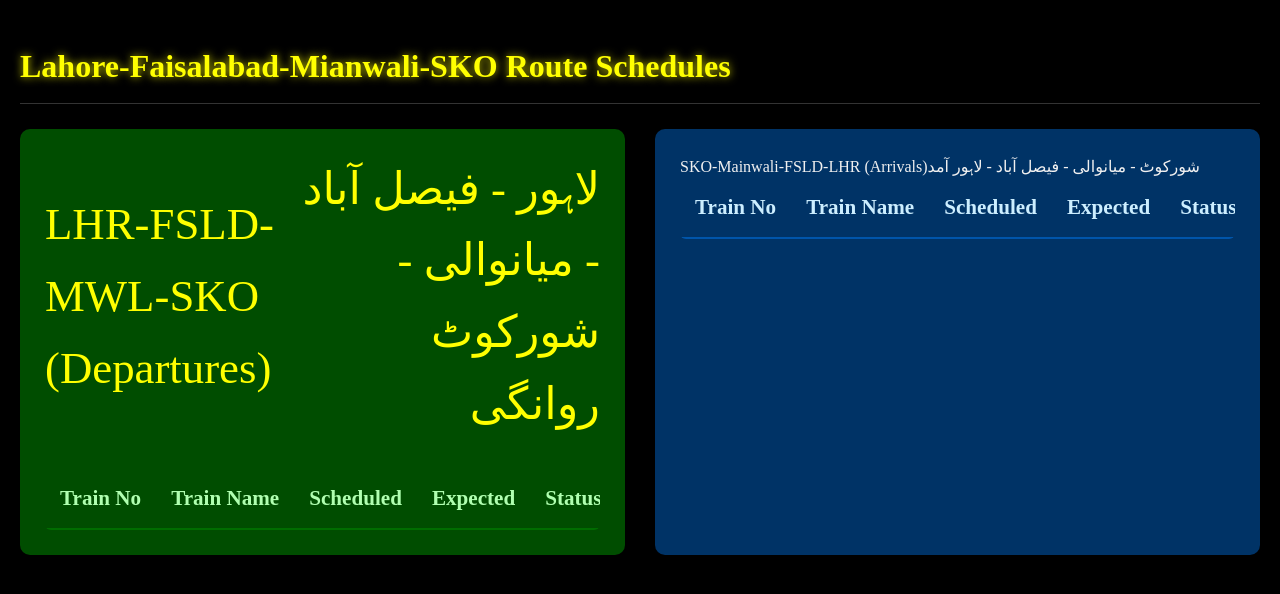
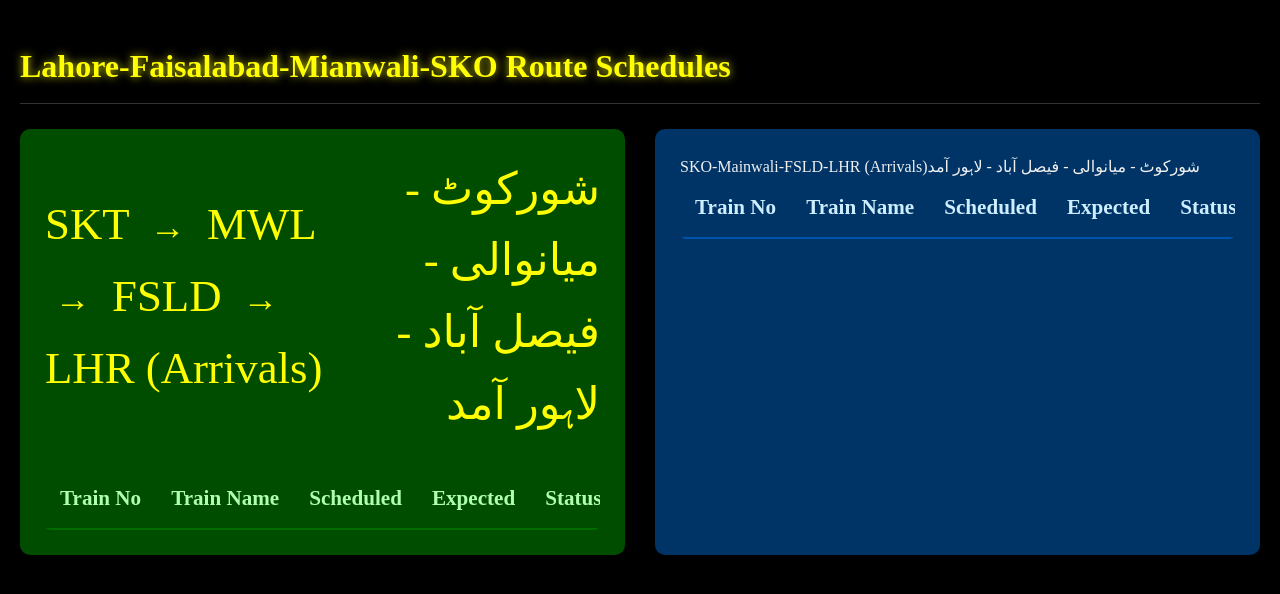
Before and after one commit to Faizan404/PrRailGov, a plain HTML site: page display_lhr_fsld.html in a window 1280 px wide. Drawn offline with Linux system fonts and the light colour scheme; a script that the page names is missing.

Commit message:
Update display_lhr_fsld.html

```diff
--- a/display_lhr_fsld.html
+++ b/display_lhr_fsld.html
@@ -11,7 +11,7 @@
 
     <div class="display-container">
         <section id="lhr-fsld-departures-section" class="route-section departures-theme">
-               <h2><span class="en-text">LHR-FSLD-MWL-SKO (Departures)</span><span class="ur-text">لاہور - فیصل آباد - میانوالی - شورکوٹ روانگی</span></h2>
+                 <h2><span class="en-text">SKT <span class="arrow">&rarr;</span> MWL <span class="arrow">&rarr;</span> FSLD <span class="arrow">&rarr;</span> LHR (Arrivals)</span><span class="ur-text">شورکوٹ - میانوالی - فیصل آباد - لاہور آمد</span></h2>
             <div class="table-wrapper">
                 <table>
                     <thead>
```
